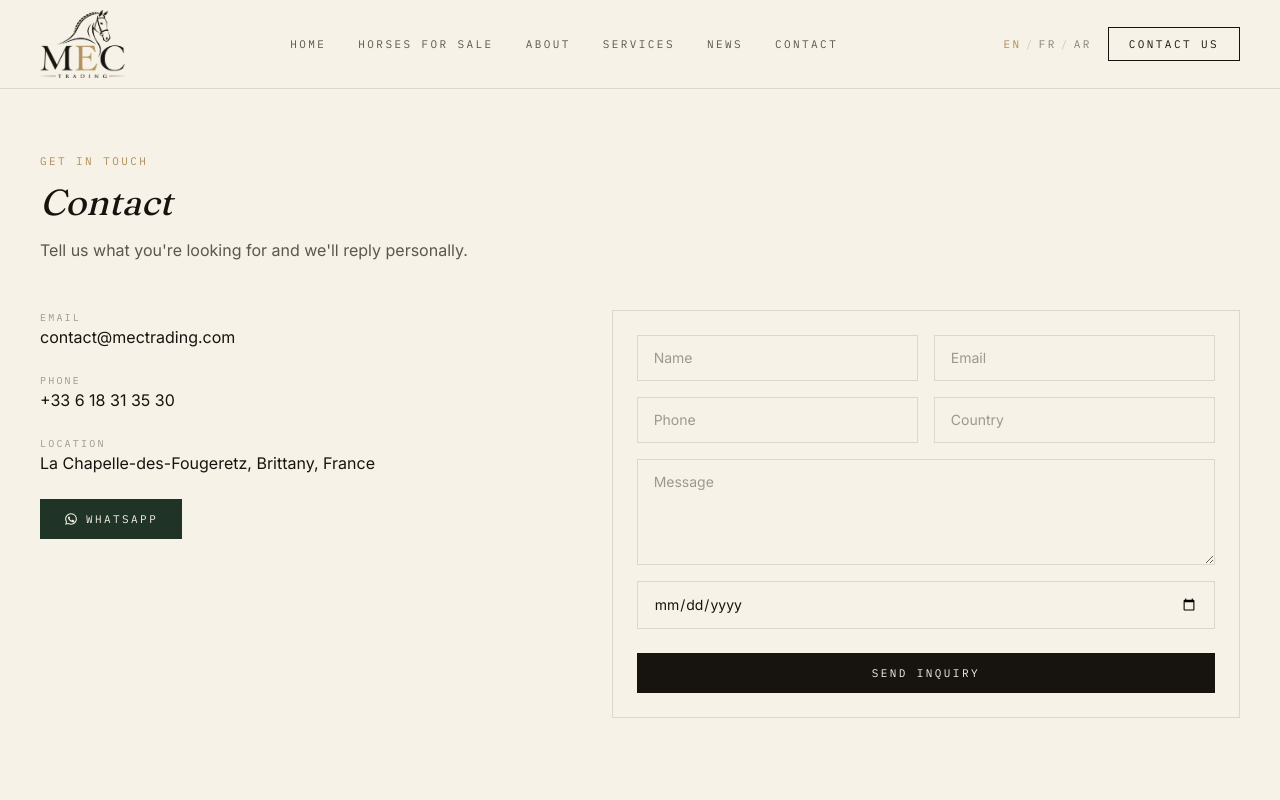
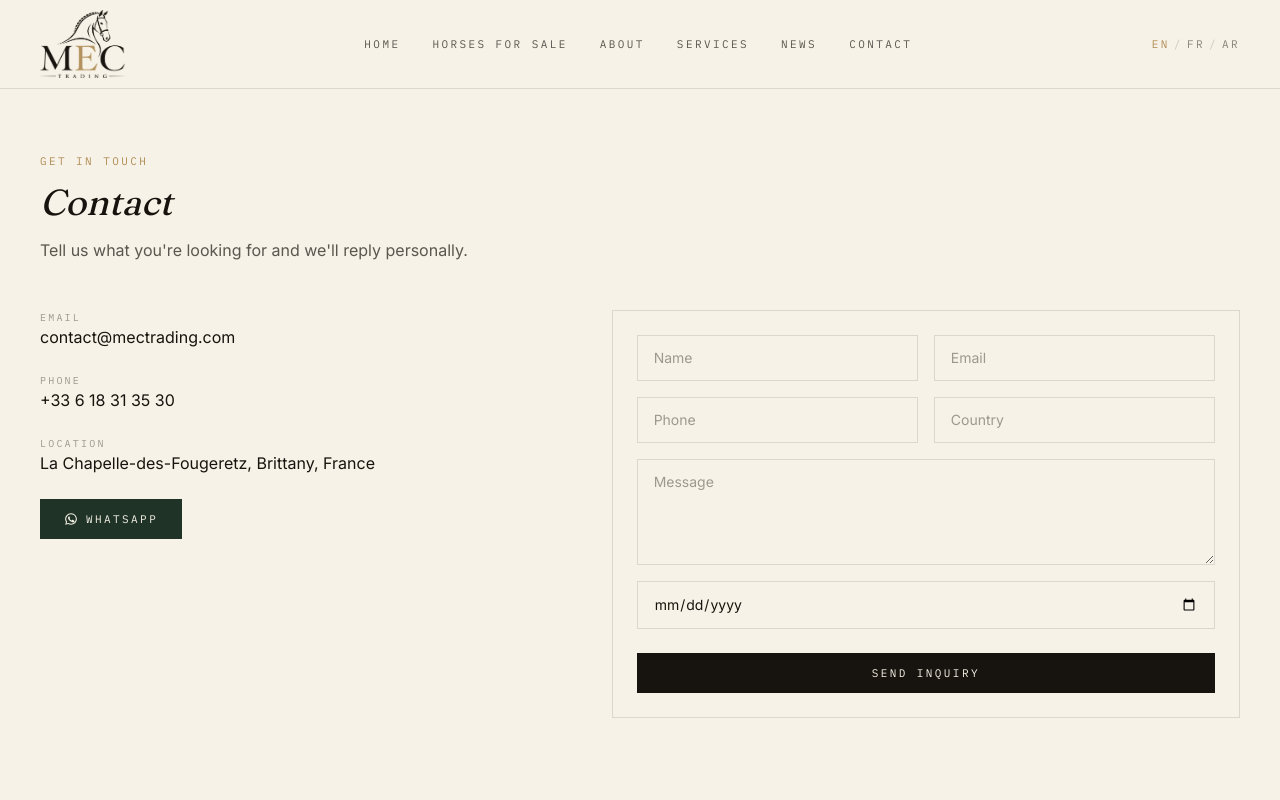
Before and after one commit to mectrading77-MMG/mec-trading-horses, a Next.js app in the folder mec-trading-horses/mec-trading/: page /en/contact in a window 1280 px wide. Shown: the top 800 px of the page. Built offline with nearby package versions, Linux system fonts and the light colour scheme.

Commit message:
Move contact CTA out of header language area

```diff
--- a/mec-trading-horses/mec-trading/src/components/Header.tsx
+++ b/mec-trading-horses/mec-trading/src/components/Header.tsx
@@ -34,12 +34,6 @@ export default function Header({ locale, dict }: { locale: Locale; dict: any })
 
         <div className="flex items-center gap-4">
           <LanguageSwitcher current={locale} />
-          <Link
-            href={`/${locale}/contact`}
-            className="hidden rounded-none border border-charcoal px-5 py-2 font-mono text-[11px] uppercase tracking-eyebrow text-charcoal transition-colors duration-400 hover:border-gold hover:text-gold sm:inline-block"
-          >
-            {dict.nav.ctaSecondary}
-          </Link>
         </div>
       </div>
     </header>
```
